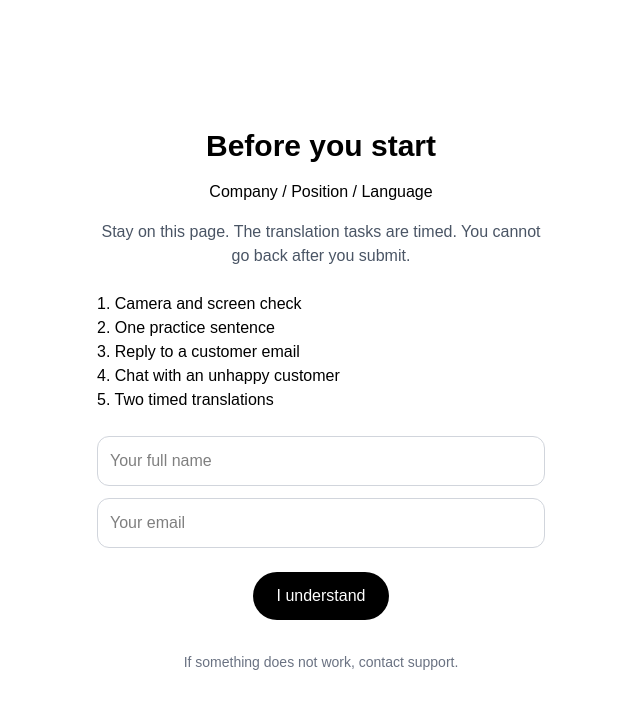
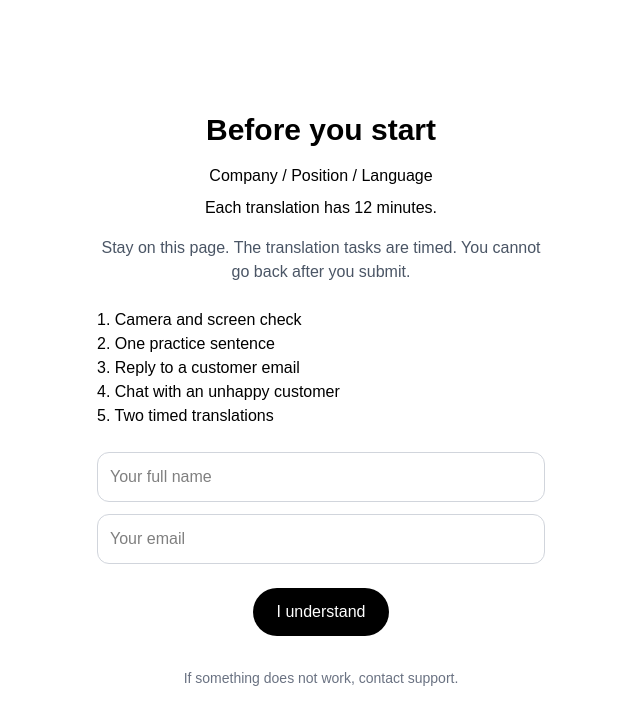
Before and after one commit to paylos5032/lang-assess, a Next.js app: page /welcome in a window 1280 px wide. Shown: the top 724 px of the page, without its empty margins (319-959 px from the left). Built offline with nearby package versions, Linux system fonts and the light colour scheme; no server answers.

Commit message:
Show minutes on the welcome page

```diff
--- a/app/welcome/page.tsx
+++ b/app/welcome/page.tsx
@@ -10,6 +10,7 @@ export default function Welcome() {
   const [company, setCompany] = useState("");
   const [position, setPosition] = useState("");
   const [language, setLanguage] = useState("");
+  const [minutes, setMinutes] = useState("");
   const [error, setError] = useState("");
 
   useEffect(() => {
@@ -21,12 +22,13 @@ export default function Welcome() {
       if (!value) return;
       const { data } = await supabase
         .from("assessments")
-        .select("company, position, language")
+        .select("company, position, language, minutes")
         .eq("id", value)
         .single();
       if (data?.company) setCompany(data.company);
       if (data?.position) setPosition(data.position);
       if (data?.language) setLanguage(data.language);
+      if (data?.minutes) setMinutes(data.minutes);
     }
     load();
   }, []);
@@ -57,6 +59,9 @@ export default function Welcome() {
         <h1 className="text-3xl font-semibold text-black">Before you start</h1>
         <p className="mt-4 text-black">
           {company || "Company"} / {position || "Position"} / {language || "Language"}
+        </p>
+        <p className="mt-2 text-black">
+          Each translation has {minutes || "12"} minutes.
         </p>
         <p className="mt-4 text-gray-600">
           Stay on this page. The translation tasks are timed. You cannot go
```
